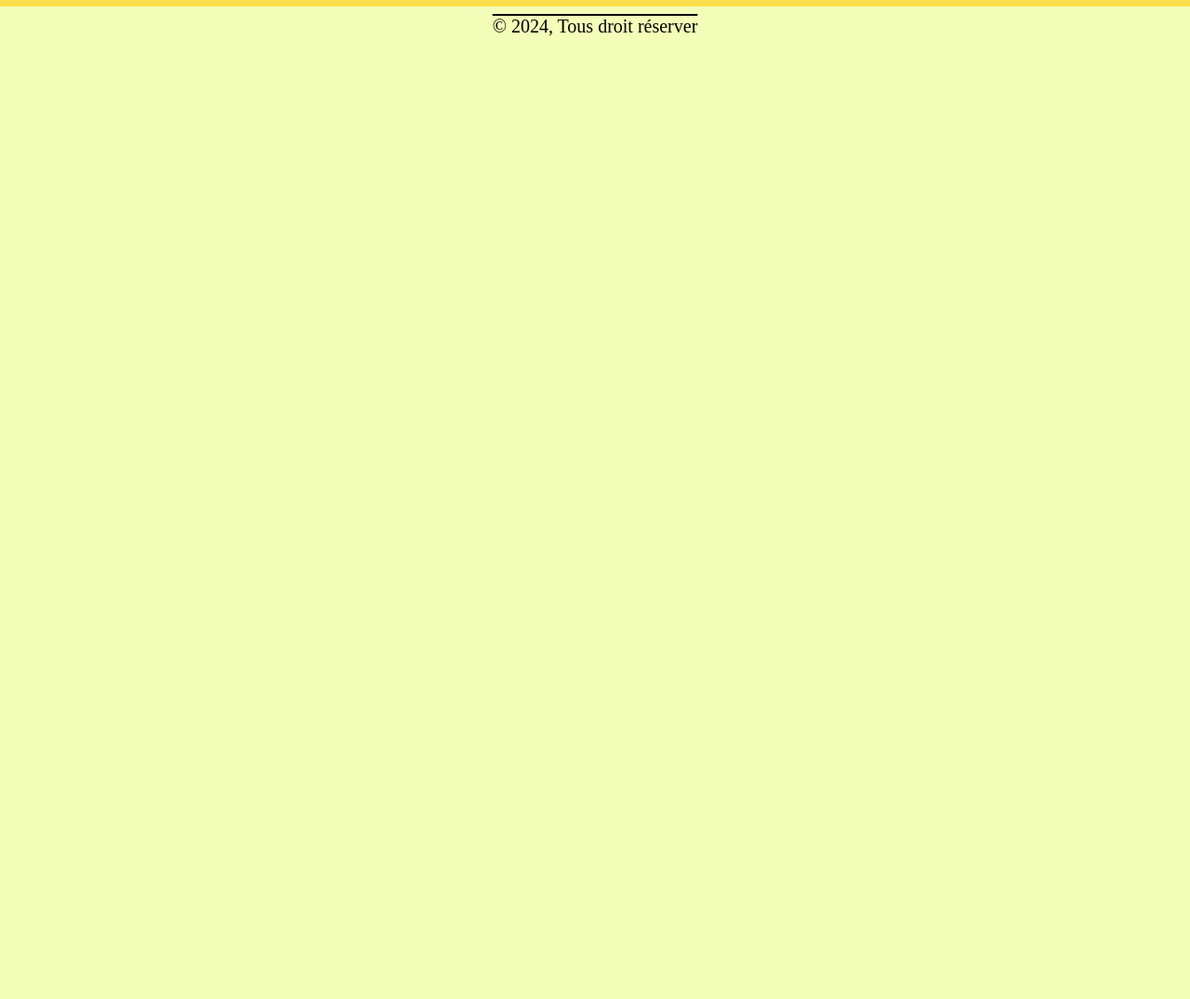
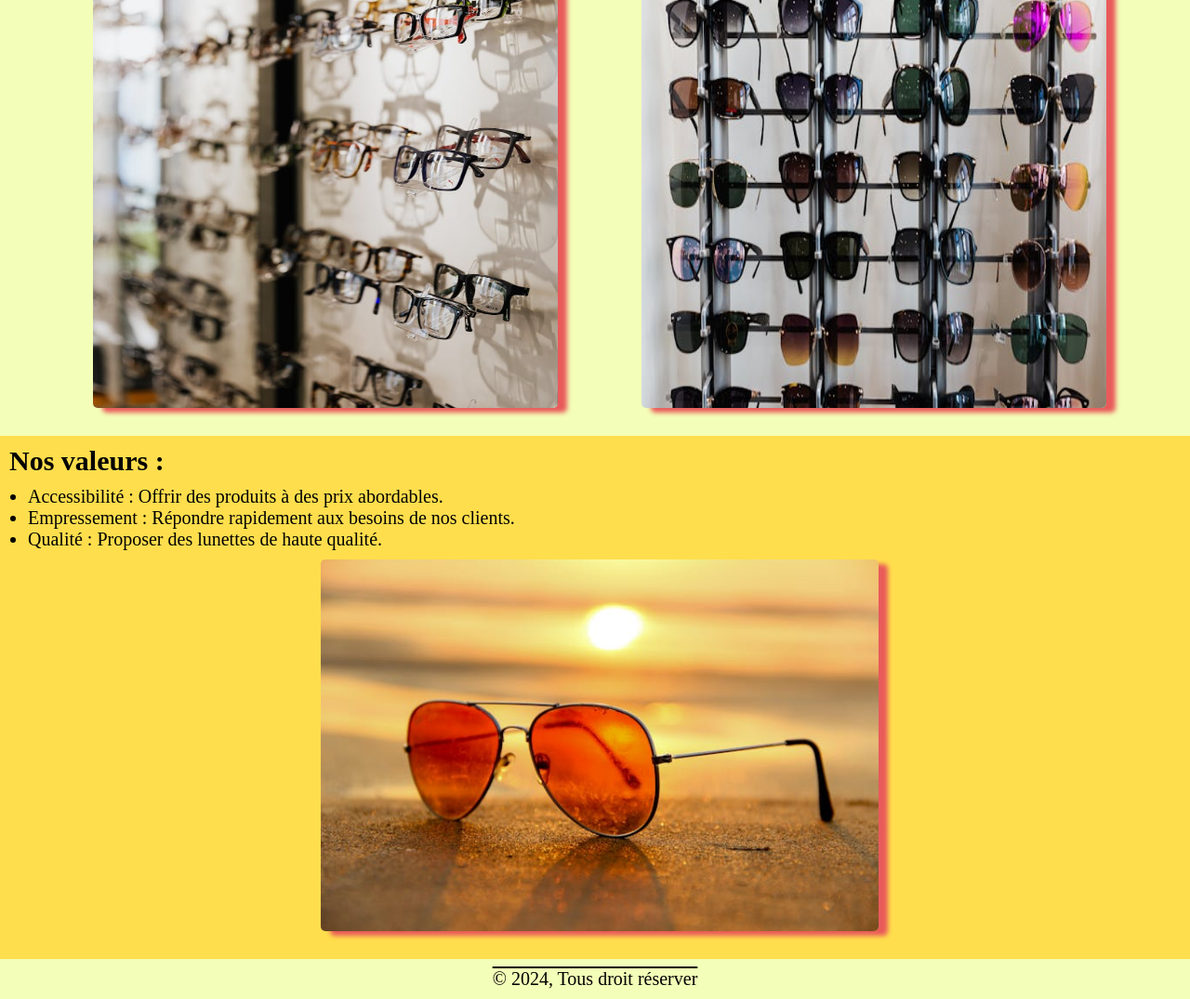
Before and after one commit to marie-josee67/Marcher_du_Gambit_Gris, a plain HTML site: page informations.html in a window 1280 px wide. Shown: the part 297-1372 px from the top of the page at 93% size. Before the commit the page ends 800 px from the top, so only its background shows below. Drawn offline with Linux system fonts and the light colour scheme.

Commit message:
page information fin de la mise en place.

```diff
--- a/informations.html
+++ b/informations.html
@@ -35,6 +35,10 @@
             <h1>À propos de Marché du Gambit gris</h1>
 
             <p> Marché du Gambit gris, nous croyons que la commodité et l'accessibilité sont essentielles. En tant que petit dépanneur spécialisé dans les lunettes, nous nous efforçons de fournir des produits de qualité à des prix compétitifs. Notre mission est de rendre l'achat de lunettes aussi simple et rapide que possible, sans compromettre la qualité ou le style.</p>
+            <div class="presentoire">
+                <img src="./img/boutique.jpg" alt="présentoir à lunette de vue">
+                <img src="./img/boutique_solaire.jpg" alt="présentoire à lunette de soleil">
+            </div>
         </section>
 
         <section class="valeur">
@@ -45,6 +49,10 @@
                 <li>Empressement : Répondre rapidement aux besoins de nos clients.</li>
                 <li>Qualité : Proposer des lunettes de haute qualité.</li>
             </ul>
+
+            <div class="presentoire_2">
+                <img src="./img/lunette_solaire.jpg" alt="lunette de soleil pauser sur du sable avec un coucher de soleil au fond.">
+            </div>
         </section>
     </main>
 
--- a/style.css
+++ b/style.css
@@ -10,7 +10,7 @@
     --background:#f8cd69d8;
     --background_1:#ebae08;
     --background_2:#a19d9d;
-    --nav:#a19d9d50;
+    --nav:#a19d9dd3;
     --texte: rgb(2, 2, 2);
     --color_0:#e95a5a;
     --color_1:#FFB22C;
@@ -83,6 +83,7 @@ img{
 ul {
     list-style-type: disc; /* Assure que les puces sont visibles */
     padding-left: 20px;
+    font-size: 20px;
 }
 
 p{
@@ -174,3 +175,22 @@ button {
 button i {
     font-size: 16px;
 }
+
+/* ************************************ Page informations ******************************** */
+.presentoire, .presentoire_2{
+    display: flex;
+    width: 100%;
+    justify-content: space-evenly;
+    margin: 10px 0;
+    /*border: 2px solid magenta;*/
+}
+
+.presentoire img{
+    width: 500px;
+    height: 550px;
+}
+
+.presentoire_2 img{
+    width: 600px;
+    height: 400px;
+}
```
